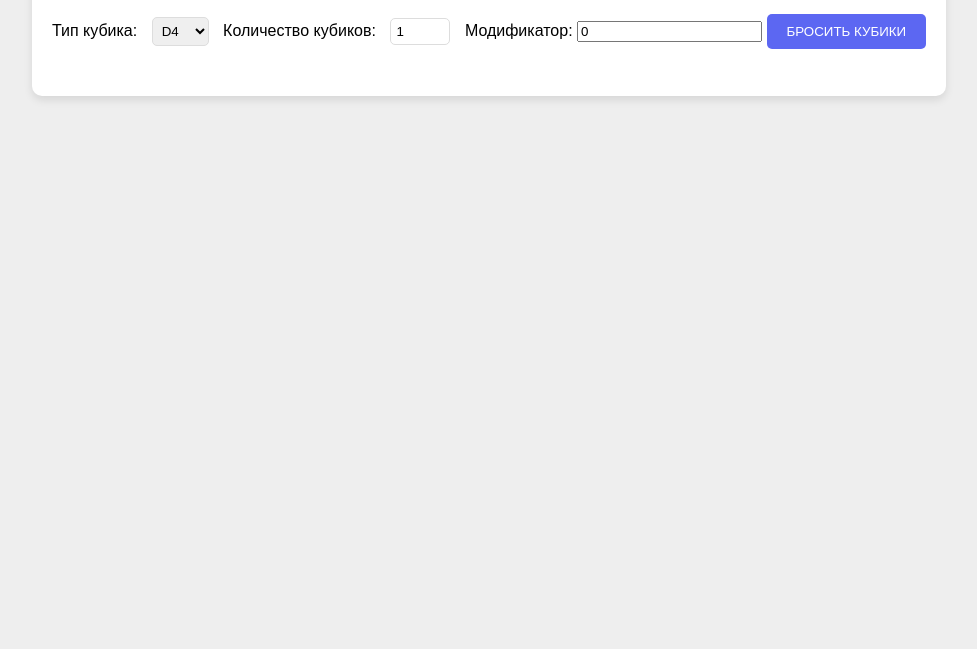
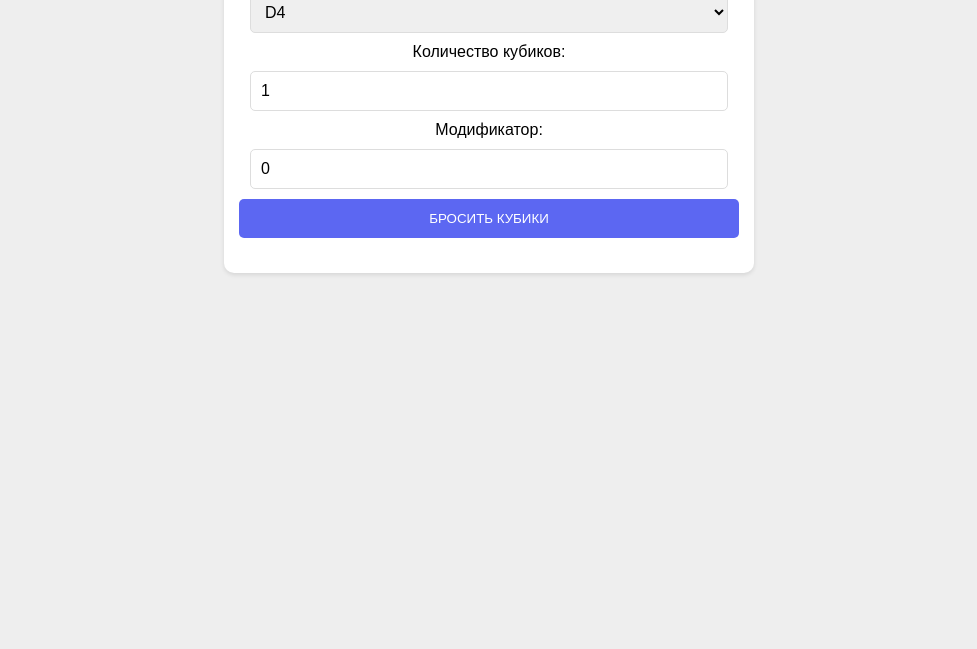
Before and after one commit to AbramSoon/Dice-s-roll, a plain HTML site: page index.html in a window 1280 px wide. Shown: the part 151-800 px from the top of the page, without its empty margins (151-1128 px from the left). Drawn offline with Linux system fonts and the light colour scheme.

Commit message:
Update style.css

```diff
--- a/style.css
+++ b/style.css
@@ -1,34 +1,42 @@
 body {
     font-family: 'Arial', sans-serif;
     text-align: center;
-    padding: 50px;
+    padding: 20px;
     background-color: #eee;
+    margin: 0;
 }
 
 #dice-app {
     background-color: #fff;
-    padding: 20px;
+    padding: 15px;
     border-radius: 10px;
-    box-shadow: 0 4px 8px rgba(0,0,0,0.1);
-    display: inline-block;
+    box-shadow: 0 2px 4px rgba(0,0,0,0.1);
+    margin: auto;
+    width: 90%;
+    max-width: 500px;  /* Ограничиваем максимальную ширину для больших экранов */
 }
 
-#dice-type, #dice-count {
-    margin: 10px;
-    padding: 5px;
+#dice-type, #dice-count, #modifier {
+    margin: 10px 0;
+    padding: 10px;
+    width: calc(100% - 22px); /* Учитываем padding и border */
+    box-sizing: border-box;
     border-radius: 5px;
     border: 1px solid #ddd;
+    font-size: 16px; /* Увеличиваем размер шрифта для удобства чтения */
 }
 
 button {
     background-color: #5C67F2;
     color: white;
     border: none;
-    padding: 10px 20px;
+    padding: 12px 20px;
     text-transform: uppercase;
     border-radius: 5px;
     cursor: pointer;
     transition: background-color 0.3s;
+    width: 100%; /* Сделаем кнопку на всю ширину */
+    box-sizing: border-box;
 }
 
 button:hover {
@@ -37,6 +45,19 @@ button:hover {
 
 #results {
     margin-top: 20px;
-    font-size: 24px;
+    font-size: 18px; /* Увеличиваем размер для лучшей читаемости */
     color: #333;
+    word-wrap: break-word; /* Перенос слов для избежания выхода текста за границы */
 }
+
+/* Медиа-запросы для маленьких устройств */
+@media (max-width: 600px) {
+    body {
+        padding: 10px;
+    }
+    #dice-app {
+        padding: 10px;
+        width: 100%;
+        box-shadow: none;
+    }
+}
```
